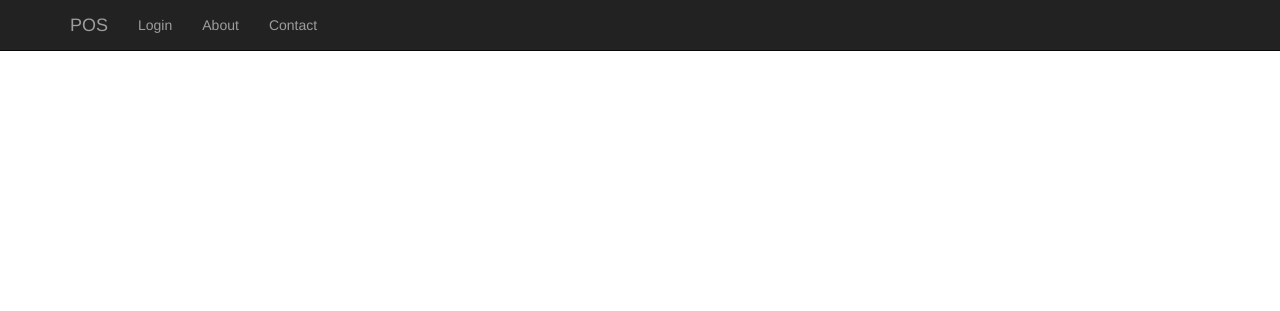
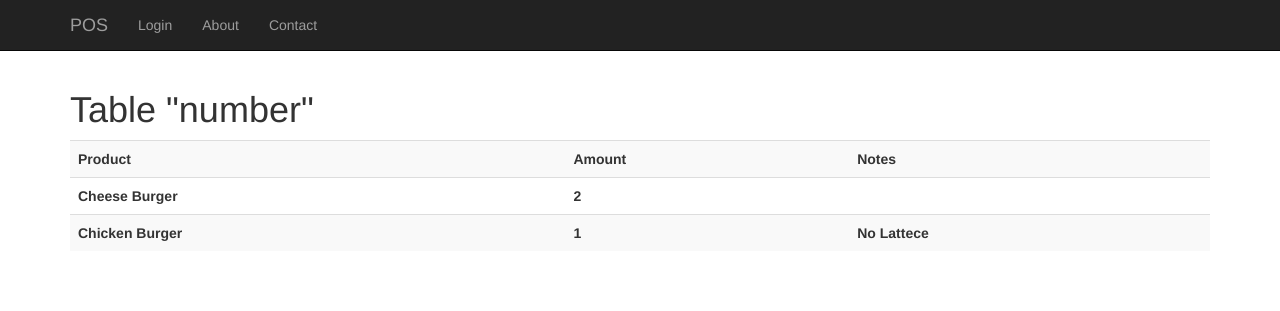
Before and after one commit to mrb101/POS, a Django app: template template/pos/tables.html in a window 1280 px wide. Shown: the top 311 px of the page. Run offline with Django 3.2, Linux system fonts and the light colour scheme; the template is opened without the code that fills it: values that come from a table or form of the project are taken from there, others are empty; data comes from the database, SQL or seed files in the repository; both versions use the stored data as it was after the commit; parts of the project's set-up code (start-up, migrations or seed data) failed here and were passed over; some libraries are stand-ins or nearby versions.

Commit message:
first iteration

```diff
--- a/eco/settings.py
+++ b/eco/settings.py
@@ -38,6 +38,7 @@ INSTALLED_APPS = [
     'django.contrib.sessions',
     'django.contrib.messages',
     'django.contrib.staticfiles',
+    'imagekit',
     'pos',
 ]
 
--- a/eco/urls.py
+++ b/eco/urls.py
@@ -21,8 +21,10 @@ from pos import views
 urlpatterns = [
     url(r'^admin/', admin.site.urls),
     url(r'^$', views.index, name='home'),
-    url(r'^tables/$', views.table, name='table')
-    # url(r'^kitchen/)
-    # url(r'^bar/)
-    # url(r'^cash/)
+    url(r'^cash/', views.cash, name='cash'),
+    url(r'^table/(?P<pk>\d+)/$', views.table, name='table'),
+    url(r'^checkout/(?P<pk>\d+)/$', views.checkout, name='checkout'),
+    url(r'^kitchen/', views.kitchen, name='kitchen'),
+    url(r'^bar/', views.bar, name='bar'),
+    url(r'^menu/', views.menu, name='menu')
 ]
--- a/pos/models.py
+++ b/pos/models.py
@@ -8,6 +8,9 @@ from imagekit.processors import ResizeToFill
 class Table(models.Model):
     number = models.PositiveIntegerField()
     notes = models.CharField(max_length=255, blank=True, null=True)
+
+    def __unicode__(self):
+        return str(self.number)
 
 
 class Category(models.Model):
@@ -23,13 +26,16 @@ class Product(models.Model):
     available = models.BooleanField(default=True)
     price = models.PositiveIntegerField()
     catgory = models.ForeignKey(Category)
-    image = models.ImageField(upload_to='images')
+    image = models.ImageField(upload_to='images', blank=True)
     image_thumb = ImageSpecField(source='image',
                                  processors=[ResizeToFill(100, 100)],
                                  format='JPEG',
                                  options={'quality':60})
     added = models.DateTimeField(auto_now=True, auto_now_add=False)
     updated = models.DateTimeField(auto_now=False, auto_now_add=True)
+
+    def __unicode__(self):
+        return self.title
 
 
 class Order(models.Model):
@@ -41,6 +47,9 @@ class Order(models.Model):
     created = models.DateTimeField(auto_now=True, auto_now_add=False)
     updated = models.DateTimeField(auto_now=False, auto_now_add=True)
 
+    def __unicode__(self):
+        return str(self.number)
+
 
 class Bill(models.Model):
     order = models.ForeignKey(Order)
--- a/requirements.txt
+++ b/requirements.txt
@@ -1,3 +1,9 @@
 dj-database-url==0.4.1
 Django==1.9.7
+django-appconf==1.0.2
+django-imagekit==3.3
 gunicorn==19.6.0
+pilkit==1.1.13
+Pillow==3.3.0
+six==1.10.0
+whitenoise==3.2
--- a/template/pos/tables.html
+++ b/template/pos/tables.html
@@ -1,5 +1,17 @@
 {% extends 'base.html' %}
 {% load staticfiles %}
 {% block body %}
-
+<h1>Table "number"</h1>
+<table class="table table-striped">
+    <tr>
+        <th>Product</th>
+        <th>Amount</th>
+        <th>Notes</th>
+{% for order in orders %}
+    <tr>
+        <th>{{order.product}}</th>
+        <th>{{order.amount}}</th>
+        <th>{{order.notes}}</th>
+    </tr>
+{% endfor %}
 {% endblock %}
```
Also changed, not shown: pos/views.py (+5 -3 lines), template/pos/menu.html (added, +22 -0 lines), db.sqlite3, images/cheese_burger.jpeg (added), images/cheese_burger_9edqfsg.jpeg (added), pos/migrations/0002_auto_20160714_0916.py (added), 8 other files.
